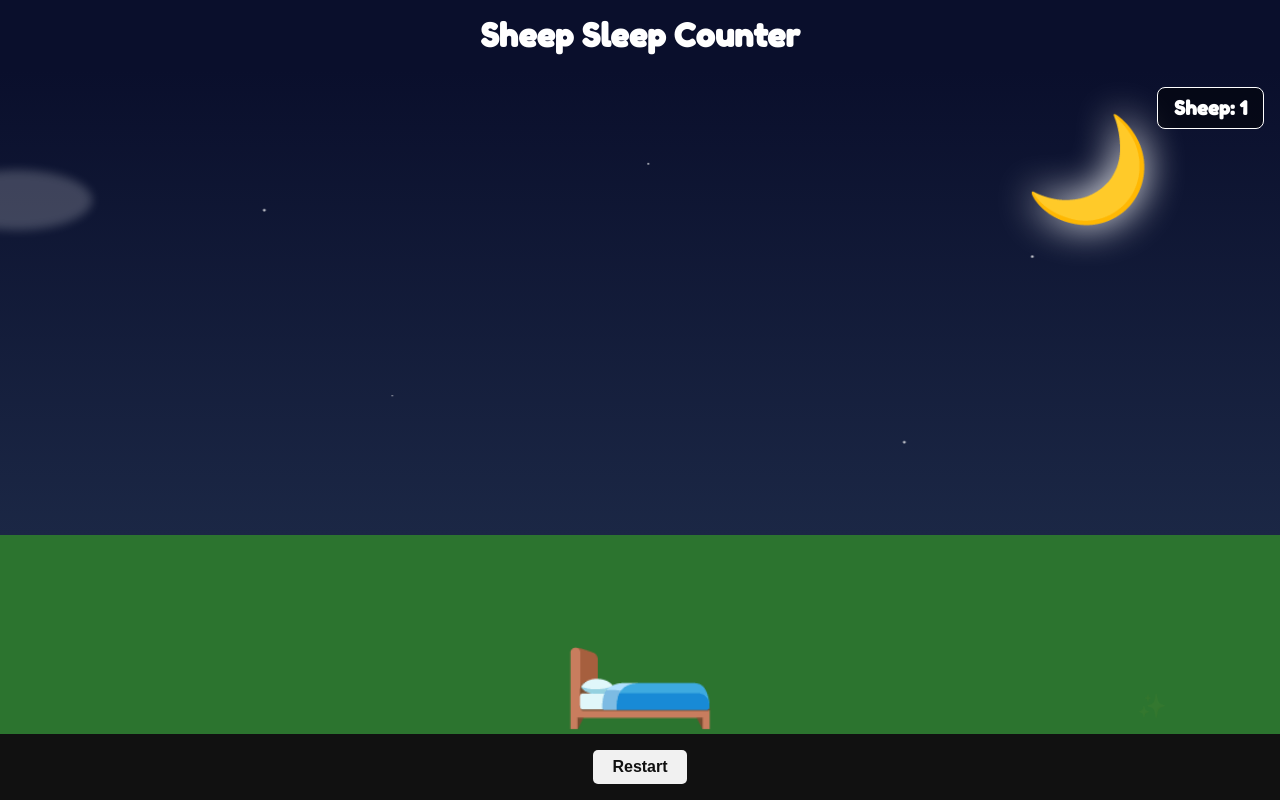
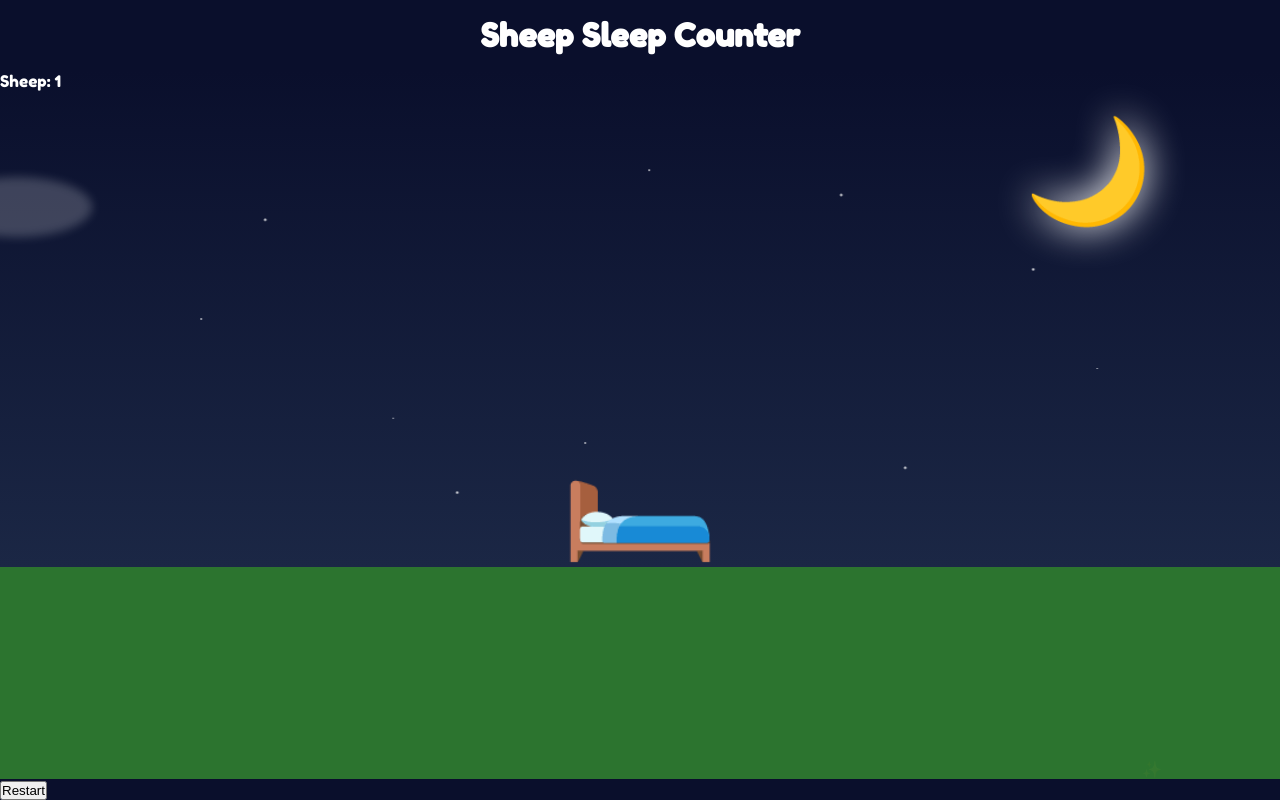
Before and after one commit to myumyummyum/sheepsleepweb1, a plain HTML site: page index.html in a window 1280 px wide. Drawn offline with Linux system fonts and the light colour scheme.

Commit message:
Update style.css

```diff
--- a/style.css
+++ b/style.css
@@ -35,7 +35,7 @@ header h1 { font-size: 2rem; color: #fff; }
   to   { filter: drop-shadow(0 0 20px #fff); }
 }
 
-/* Stars drifting + twinkling */
+/* Stars drifting + twinkling (doubled amount) */
 .stars {
   position: absolute;
   width: 100%; height: 70%;
@@ -45,12 +45,17 @@ header h1 { font-size: 2rem; color: #fff; }
     radial-gradient(1.5px 1.5px at 50% 20%, #fff, transparent),
     radial-gradient(2px 2px at 80% 40%, #fff, transparent),
     radial-gradient(1px 1px at 30% 70%, #fff, transparent),
-    radial-gradient(2px 2px at 70% 80%, #fff, transparent);
-  animation: drift 120s linear infinite, twinkle 6s ease-in-out infinite alternate;
+    radial-gradient(2px 2px at 70% 80%, #fff, transparent),
+    radial-gradient(1.5px 1.5px at 15% 50%, #fff, transparent),
+    radial-gradient(2px 2px at 65% 25%, #fff, transparent),
+    radial-gradient(1px 1px at 85% 60%, #fff, transparent),
+    radial-gradient(2px 2px at 35% 85%, #fff, transparent),
+    radial-gradient(1.5px 1.5px at 45% 75%, #fff, transparent);
+  animation: drift 108s linear infinite, twinkle 6s ease-in-out infinite alternate;
 }
 @keyframes drift {
   from { background-position: 0 0; }
-  to   { background-position: 200px 0; } /* sideways drift */
+  to   { background-position: 200px 0; }
 }
 @keyframes twinkle {
   from { opacity: 0.7; }
@@ -96,10 +101,10 @@ header h1 { font-size: 2rem; color: #fff; }
   background: #2c742f;
 }
 
-/* Bed (flush with ground) */
+/* Bed aligned to grass/sky intersection */
 .bed {
   position: absolute;
-  bottom: 0;   /* sits directly on ground */
+  bottom: 30%;
   left: 50%;
   transform: translateX(-50%);
   font-size: 10vw;
@@ -120,46 +125,14 @@ header h1 { font-size: 2rem; color: #fff; }
   100% { left: 120%; bottom: 0; }
 }
 
-/* Sheep trail */
+/* Sheep trail (✨ follows sheep, no bottom spawn) */
 .trail {
   position: absolute;
   font-size: 1rem;
   opacity: 0.8;
   animation: puff 1.5s forwards;
+  pointer-events: none;
 }
 @keyframes puff {
   from { opacity: 0.8; transform: translateY(0) scale(1); }
-  to   { opacity: 0; transform: translateY(-20px) scale(1.5); }
-}
-
-/* HUD counter */
-#hud-counter {
-  position: absolute;
-  top: 1rem; right: 1rem;
-  background: rgba(0,0,0,0.5);
-  padding: 0.5rem 1rem;
-  border-radius: 8px;
-  font-size: 1.2rem;
-  font-weight: bold;
-  border: 1px solid #fff;
-  transition: transform 0.2s;
-}
-#hud-counter.bump { transform: scale(1.3); }
-
-/* Controls */
-#controls {
-  text-align: center;
-  padding: 1rem;
-  background: #111;
-}
-#restart {
-  padding: 0.5rem 1.2rem;
-  font-size: 1rem;
-  font-weight: bold;
-  color: #111;
-  background: #f1f1f1;
-  border: none;
-  border-radius: 5px;
-  cursor: pointer;
-}
-#restart:hover { background: #ddd; }
+  to   { opacity: 0; transform: translat
```
